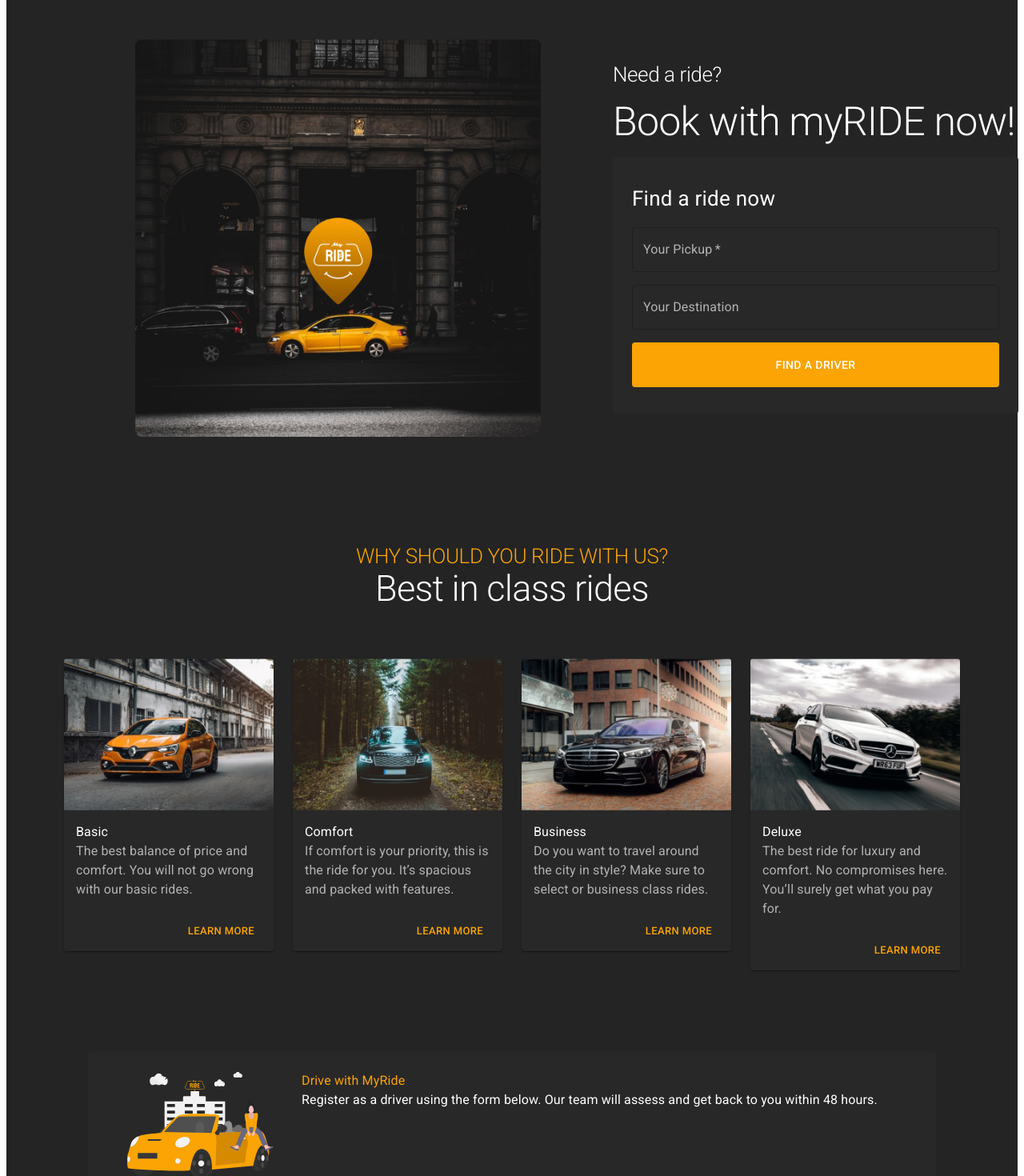
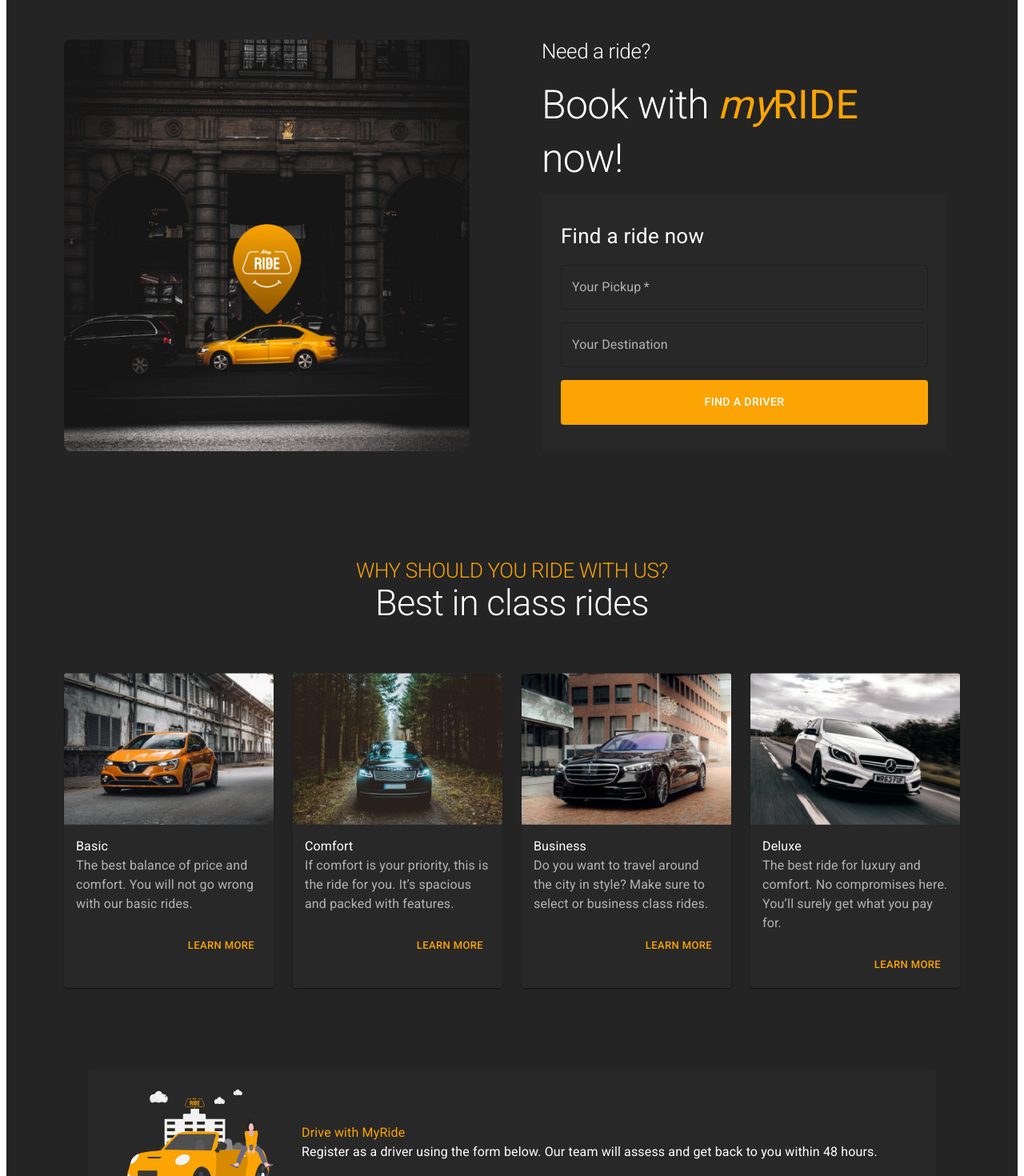
Before and after one commit to marcorezon/Compass-PB---Projeto-3, a React (Vite) app: page /home in a window 1280 px wide. Shown: the part 380-1850 px from the top of the page at 80% size. Built offline with nearby package versions, Linux system fonts and the light colour scheme.

Commit message:
GetARide design ajustments

```diff
--- a/src/pages/home.tsx
+++ b/src/pages/home.tsx
@@ -18,9 +18,7 @@
         }}>
         <Header />
 
-        <section>
-            <GetARide />
-        </section>
+        <GetARide />
 
         <Container
             maxWidth={false}
--- a/src/shared/components/FomatedButton.tsx
+++ b/src/shared/components/FomatedButton.tsx
@@ -6,6 +6,7 @@
             sx={{
                 height: '56px',
                 maxWidth: {pWidth},
+                width: '100%',
                 color: 'primary.light',
                 bgcolor: 'primary.main'
             }}
--- a/src/shared/components/classRideCard.tsx
+++ b/src/shared/components/classRideCard.tsx
@@ -39,10 +39,8 @@
             {classRides.map((object) => (
                 <Card
                     sx={{
-                        maxWidth: '307px',
-                        maxHeight: '394px',
-                        width: '100%',
-                        height: '100%',
+                        width: '307px',
+                        height: '394px',
                         textAlign: 'start'
                     }}>
                     <CardMedia
--- a/src/shared/components/getARide.tsx
+++ b/src/shared/components/getARide.tsx
@@ -11,7 +11,7 @@
                 width: '100%',
                 overflow: 'hidden',
                 my: '74px',
-                mx: '89px',
+                px: '89px',
                 display: 'inline-flex',
                 gap: '42px'
             }}>
@@ -31,6 +31,7 @@
                     display: 'flex',
                     flexDirection: 'column',
                     m: '0px',
+                    p: '0px',
                     gap: '15px',
                     justifyContent: 'center'
                     }}
@@ -49,7 +50,7 @@
                     sx={{fontSize: '50px', color: 'primary.light'}}
                     variant="h1"
                     component='h2'
-                >Book with myRIDE now!
+                >   Book with <Typography component="span" sx={{fontSize: '50px', color: 'primary.main'}}><i>my</i>RIDE</Typography> now!
                 </Typography>
 
                 <Container
--- a/src/shared/components/register.tsx
+++ b/src/shared/components/register.tsx
@@ -2,6 +2,7 @@
 import FormImage from "./../../../public/Popup image.svg";
 import { FormattedTextField } from "./FormattedTextField";
 import { useState } from "react";
+import { FormattedButton } from "./FomatedButton";
 
 const radioData = [
     {
@@ -46,7 +47,7 @@
             }}>
             <Container sx={{ textAlign: 'start', display: 'inline-flex' }}>
                 <img src={FormImage} />
-                <Container sx={{ flexDirection: 'column' }}>
+                <Container sx={{ display: 'flex', flexDirection: 'column', justifyContent: 'center' }}>
                     <Typography
                         component='p'
                         sx={{ color: 'primary.main' }}
@@ -132,7 +133,7 @@
                     </RadioGroup>
                 </FormControl>)
             }
-
+            <FormattedButton text="Submit" pWidth="200px"/>
         </Box>
     );
 }
```
